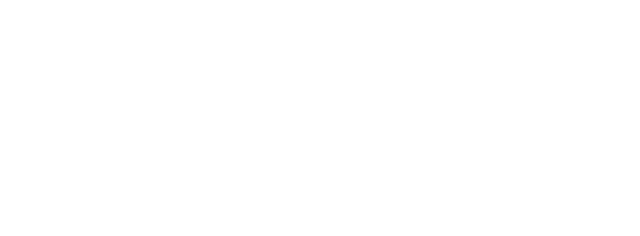
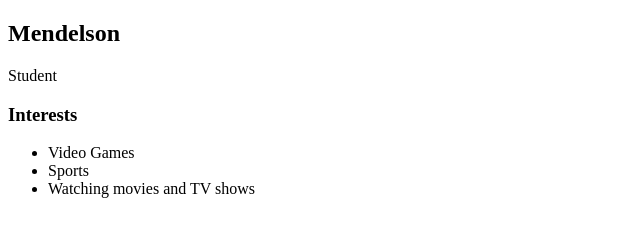
Before and after one commit to Mendel001/Mendel001.github.io, a plain HTML site: page index.html in a window 1280 px wide. Shown: the whole page, without its empty margins (0-640 px from the left). Drawn offline with Linux system fonts and the light colour scheme.

Commit message:
add index.html and css files

```diff
--- a/index.html
+++ b/index.html
@@ -6,6 +6,32 @@
     </head>
 
     <body>
+        <div>
+            <nav>
+
+            </nav>
+
+            <main>
+                <div>
+                    <h2>Mendelson</h2>
+                    <p>Student</p>
+                <div><h3>Interests</h3>
+                    <ul>
+                        <Li>Video Games</Li>
+                        <li>Sports</li>
+                        <li>Watching movies and TV shows</li>
+
+
+                    </ul>
+
+
+                </div>
+
+                </div>
+
+            </main>
+        </div>
+         <Mendelson>
 
     </body>
 </html>
```
